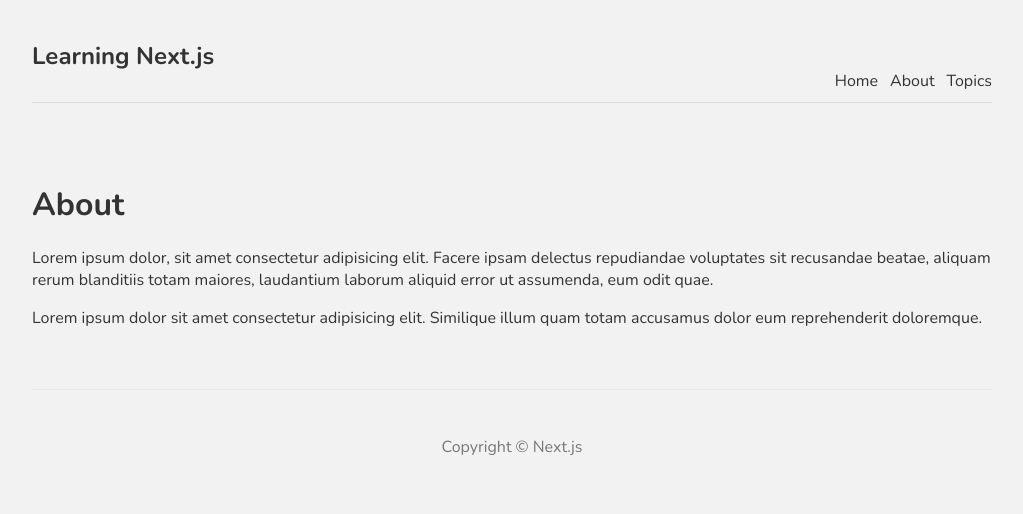
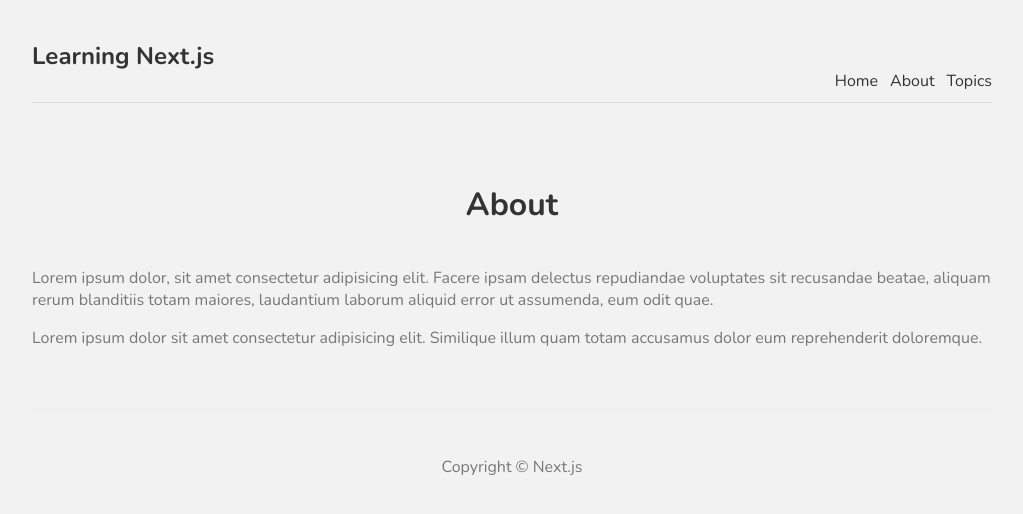
Before and after one commit to theiconik/learning-nextjs, a Next.js app: page /about in a window 1280 px wide. Shown: the top 514 px of the page, without its empty margins (128-1151 px from the left). Built offline with nearby package versions, Linux system fonts and the light colour scheme.

Commit message:
404 page created and styled (Also about section)

```diff
--- a/pages/about.js
+++ b/pages/about.js
@@ -1,9 +1,11 @@
+import styles from '../styles/About.module.css'
+
 const About = () => {
    return (
       <div>
-         <h1>About</h1>
-         <p>Lorem ipsum dolor, sit amet consectetur adipisicing elit. Facere ipsam delectus repudiandae voluptates sit recusandae beatae, aliquam rerum blanditiis totam maiores, laudantium laborum aliquid error ut assumenda, eum odit quae.</p>
-         <p>Lorem ipsum dolor sit amet consectetur adipisicing elit. Similique illum quam totam accusamus dolor eum reprehenderit doloremque.</p>
+         <h1 className={styles.title}>About</h1>
+         <p className={styles.text}>Lorem ipsum dolor, sit amet consectetur adipisicing elit. Facere ipsam delectus repudiandae voluptates sit recusandae beatae, aliquam rerum blanditiis totam maiores, laudantium laborum aliquid error ut assumenda, eum odit quae.</p>
+         <p className={styles.text}>Lorem ipsum dolor sit amet consectetur adipisicing elit. Similique illum quam totam accusamus dolor eum reprehenderit doloremque.</p>
       </div>
     );
 }
--- /dev/null
+++ b/styles/About.module.css
@@ -0,0 +1,8 @@
+.title {
+   color: #333;
+   padding-bottom: 20px;
+   text-align: center;
+ }
+ .text {
+   color: #777;
+ }
--- a/styles/globals.css
+++ b/styles/globals.css
@@ -54,3 +54,18 @@ footer {
 .main-link:active {
   transform: scale(0.85);
 } */
+
+.not-found {
+  text-align: center;
+}
+
+.not-found a {
+  display: block;
+  width: 150px;
+  padding: 8px 0;
+  margin: 20px auto;
+  background: #4979ff;
+  border-radius: 4px;
+  color: white;
+  text-align: center;
+}
```
Also changed, not shown: pages/404.js (added, +13 -0 lines).
